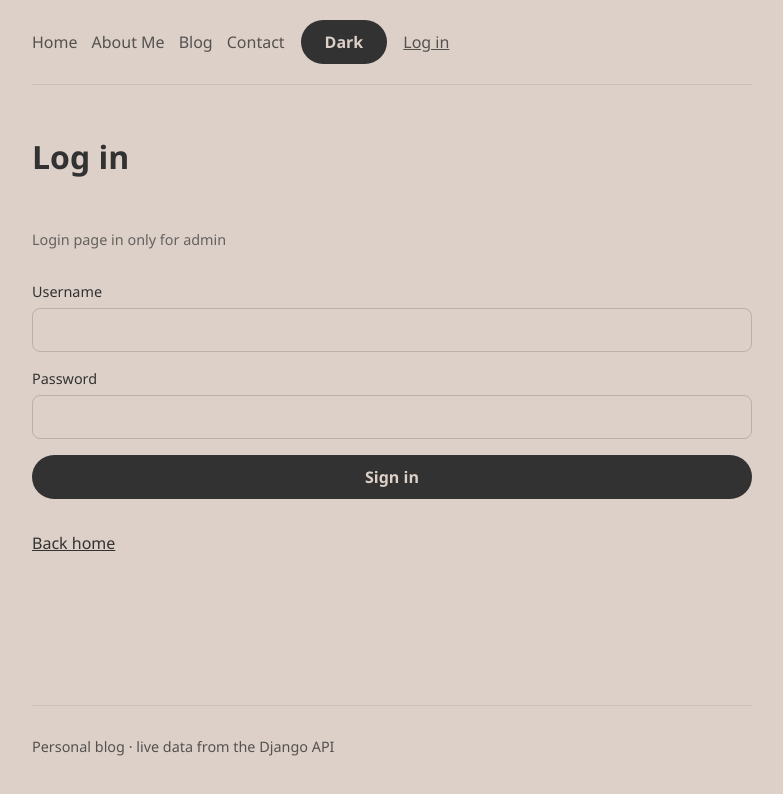
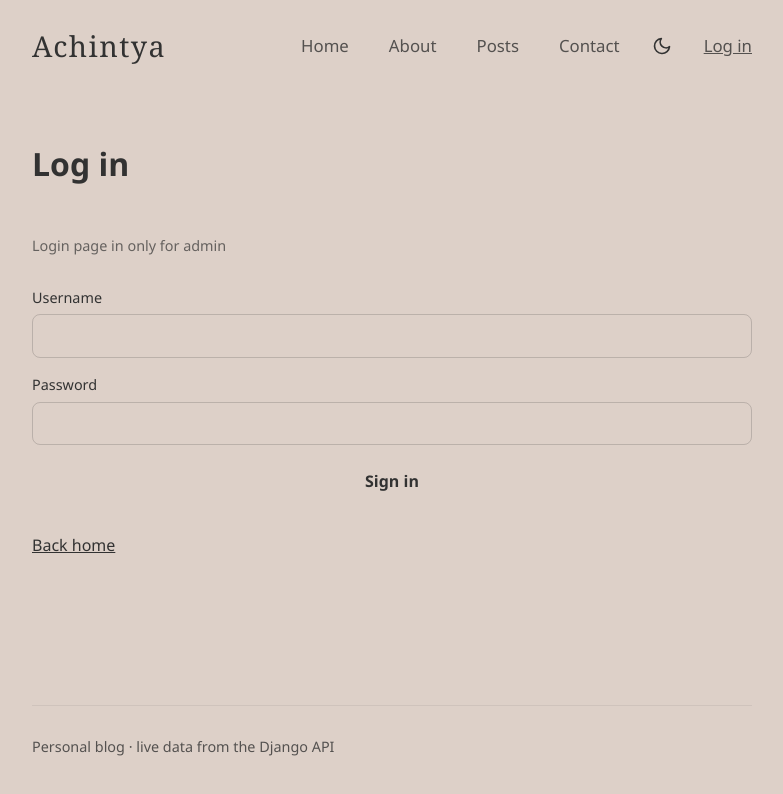
Before and after one commit to Rahul-M-Jangannavar/personal-blog, a React (Vite) app in the folder frontend/: page /login in a window 1280 px wide. Shown: the top 794 px of the page, without its empty margins (248-1031 px from the left). Built offline with nearby package versions, Linux system fonts and the light colour scheme; no server answers.

Commit message:
Update header layout to match Achintya design
Co-authored-by: Cursor <cursoragent@cursor.com>

```diff
--- a/frontend/src/components/Layout.jsx
+++ b/frontend/src/components/Layout.jsx
@@ -5,8 +5,8 @@ import { useTheme } from "../context/ThemeContext";
 
 const NAV = [
   { to: "/", label: "Home", end: true },
-  { to: "/about", label: "About Me" },
-  { to: "/blog", label: "Blog" },
+  { to: "/about", label: "About" },
+  { to: "/blog", label: "Posts" },
   { to: "/contact", label: "Contact" },
 ];
 
@@ -17,6 +17,9 @@ export function Layout() {
   return (
     <div className="shell">
       <header className="site-header">
+        <Link to="/" className="brand">
+          Achintya
+        </Link>
         <nav className="nav">
           {NAV.map((item) => (
             <NavLink
@@ -37,8 +40,24 @@ export function Layout() {
             </NavLink>
           ) : null}
         </nav>
-        <button type="button" className="theme-toggle" onClick={toggleTheme}>
-          {theme === "light" ? "Dark" : "Light"}
+        <button type="button" className="theme-toggle" onClick={toggleTheme} title="Toggle theme">
+          {theme === "light" ? (
+            <svg width="20" height="20" viewBox="0 0 24 24" fill="none" stroke="currentColor" strokeWidth="2" strokeLinecap="round" strokeLinejoin="round">
+              <path d="M21 12.79A9 9 0 1 1 11.21 3 7 7 0 0 0 21 12.79z"></path>
+            </svg>
+          ) : (
+            <svg width="20" height="20" viewBox="0 0 24 24" fill="none" stroke="currentColor" strokeWidth="2" strokeLinecap="round" strokeLinejoin="round">
+              <circle cx="12" cy="12" r="5"></circle>
+              <line x1="12" y1="1" x2="12" y2="3"></line>
+              <line x1="12" y1="21" x2="12" y2="23"></line>
+              <line x1="4.22" y1="4.22" x2="5.64" y2="5.64"></line>
+              <line x1="18.36" y1="18.36" x2="19.78" y2="19.78"></line>
+              <line x1="1" y1="12" x2="3" y2="12"></line>
+              <line x1="21" y1="12" x2="23" y2="12"></line>
+              <line x1="4.22" y1="19.78" x2="5.64" y2="18.36"></line>
+              <line x1="18.36" y1="5.64" x2="19.78" y2="4.22"></line>
+            </svg>
+          )}
         </button>
         {ready && isAuthenticated ? (
           <button type="button" className="theme-toggle" onClick={logout}>
--- a/frontend/src/index.css
+++ b/frontend/src/index.css
@@ -57,9 +57,9 @@ h3 {
 .site-header {
   display: flex;
   align-items: center;
-  gap: 16px;
-  padding: 20px 0;
-  border-bottom: 1px solid rgba(50, 50, 50, 0.1);
+  gap: 24px;
+  padding: 24px 0;
+  border-bottom: none;
   flex-wrap: wrap;
 }
 
@@ -69,24 +69,32 @@ h3 {
   color: #DDD0C8;
 }
 
+.theme-root[data-theme="dark"] .brand {
+  color: #DDD0C8;
+}
+
 .brand {
   font-family: "Georgia", "Times New Roman", serif;
   font-weight: 500;
-  font-size: 1.5rem;
-  letter-spacing: 0.1em;
+  font-size: 1.8rem;
+  letter-spacing: 0.05em;
   text-decoration: none;
   margin-right: auto;
+  color: #323232;
 }
 
 .nav {
   display: flex;
-  gap: 14px;
+  gap: 2.5rem;
+  align-items: center;
 }
 
 .nav-link {
   text-decoration: none;
   color: #323232;
   opacity: 0.8;
+  font-weight: 500;
+  font-size: 1.05rem;
 }
 
 .theme-root[data-theme="dark"] .nav-link {
@@ -104,15 +112,18 @@ button {
   font-weight: 600;
   cursor: pointer;
   border: none;
-  background: #323232;
-  color: #DDD0C8;
-  padding: 10px 24px;
-  border-radius: 9999px;
+  background: transparent;
+  color: #323232;
+  padding: 8px;
+  border-radius: 50%;
   transition: opacity 0.2s;
+  display: flex;
+  align-items: center;
+  justify-content: center;
 }
 
 button:hover {
-  opacity: 0.9;
+  opacity: 0.7;
 }
 
 button:disabled {
@@ -402,6 +413,6 @@ select:focus {
 }
 
 .theme-root[data-theme="dark"] button {
-  background: #DDD0C8;
-  color: #323232;
+  background: transparent;
+  color: #DDD0C8;
 }
```
